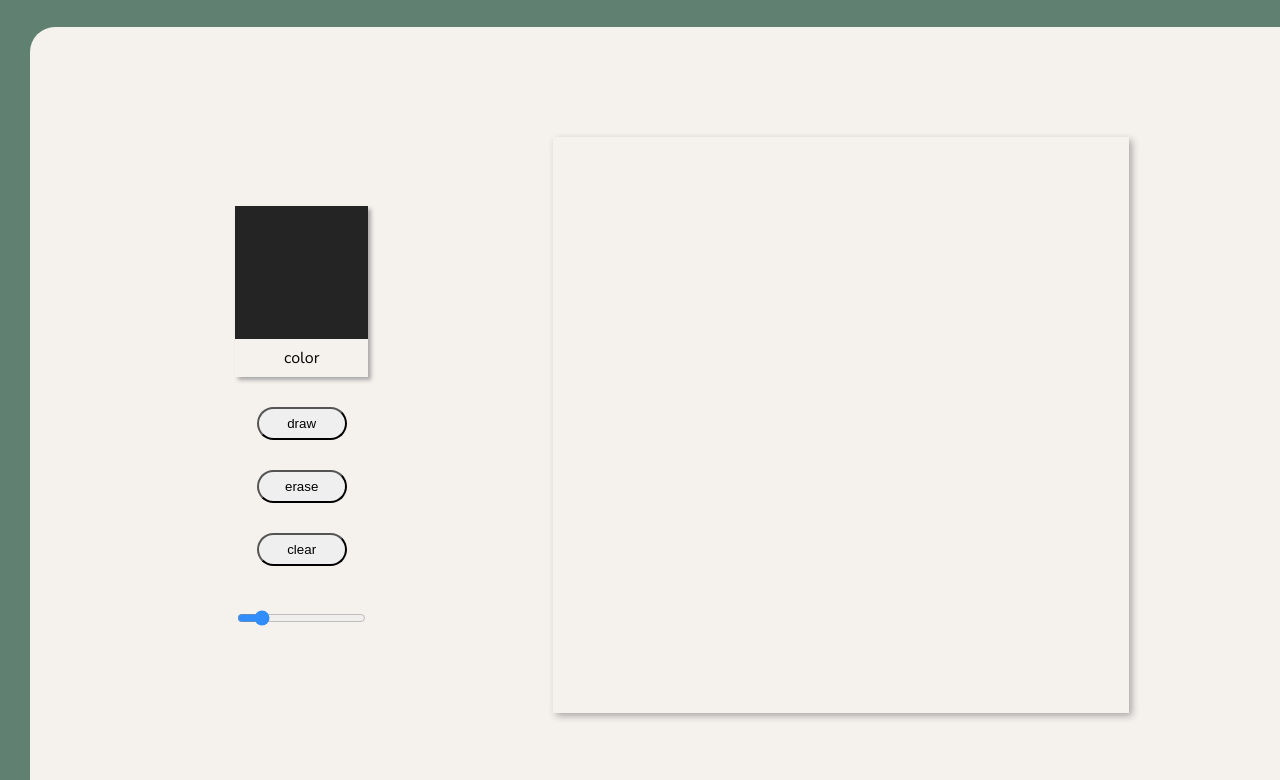
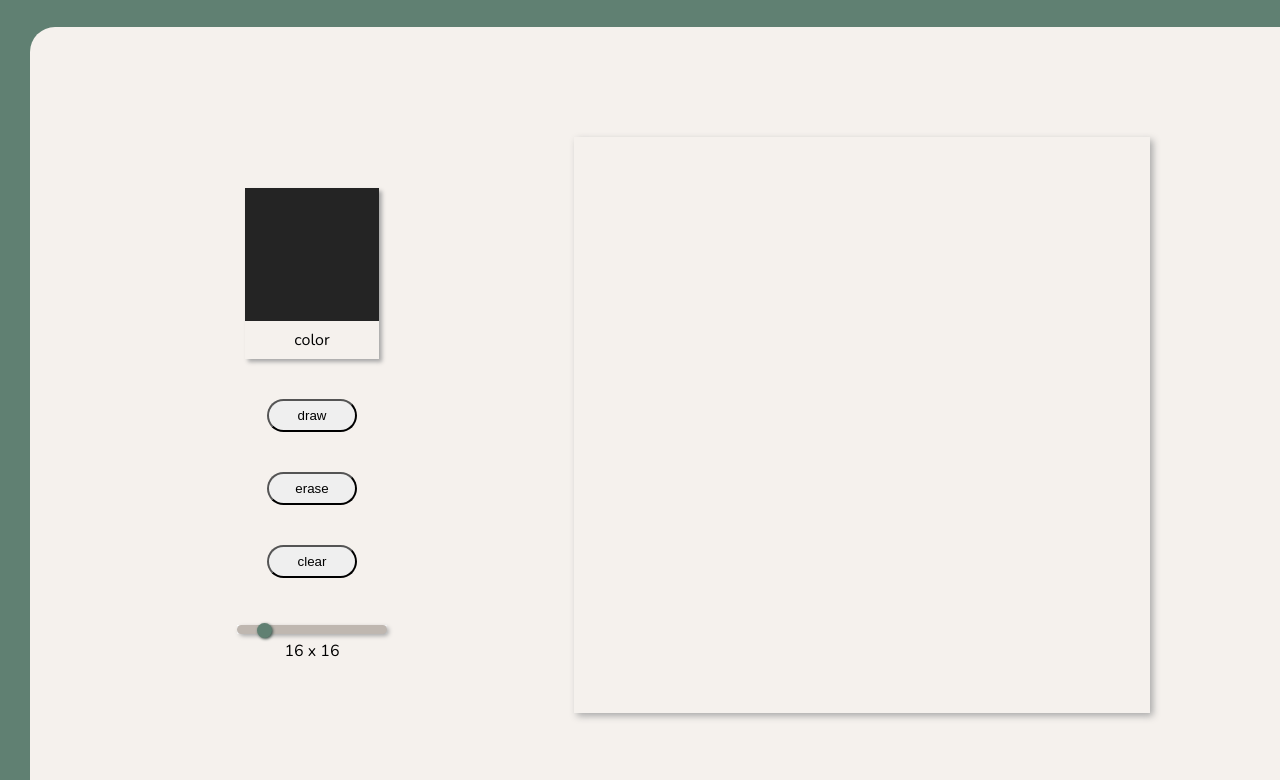
Before and after one commit to yipqp/etch-a-sketch, a plain HTML site: page index.html in a window 1280 px wide. Shown: the part 172-952 px from the top of the page. Drawn offline with nearby package versions, Linux system fonts and the light colour scheme.

Commit message:
Stylize range slider

```diff
--- a/index.html
+++ b/index.html
@@ -23,7 +23,7 @@
                 <button class="clear">clear</button>
                 <div class="slider-container">
                     <input type="range" min="1" max="100" value="16" class="grid-slider">
-                    <div class="output"></div>
+                    <output>16 x 16</output>
                 </div>
             </div>
             <div class="grid-container"></div>
--- a/script.js
+++ b/script.js
@@ -1,5 +1,5 @@
 const gridContainer = document.querySelector(".grid-container");
-const output = document.querySelector(".output");
+const output = document.querySelector("output");
 const gridSlider = document.querySelector(".grid-slider");
 const colorPicker = document.querySelector(".color-picker");
 const drawButton = document.querySelector(".draw");
@@ -10,6 +10,7 @@ let color = "#242424";
 let isDrawing = false;
 
 gridSlider.addEventListener("change", updateGrid);
+gridSlider.addEventListener("input", displayOutput);
 colorPicker.addEventListener("change", changeColor);
 drawButton.addEventListener("click", enableDraw);
 eraseButton.addEventListener("click", enableErase);
@@ -41,8 +42,13 @@ function updateGrid() {
         }
         gridContainer.appendChild(gridRow);
     }
+
 }
 
+function displayOutput(e) {
+    let input = e.target.value;
+    output.textContent = input + " x " + input;
+}
 
 function makeSquare() {
     const gridSquare = document.createElement("div");
@@ -67,11 +73,4 @@ function makeRow() {
     return gridRow;
 }
 
-for (let i = 0; i < 16; i++) {
-    let gridRow = makeRow();
-    for (let j = 0; j < 16; j++) {
-        const gridSquare = makeSquare();
-        gridRow.appendChild(gridSquare);
-    }
-    gridContainer.appendChild(gridRow);
-}
+updateGrid();
--- a/style.css
+++ b/style.css
@@ -17,12 +17,10 @@ body {
     display: flex;
     justify-content: center;
     align-items: center;
-
 }
 
 .body-container {
     flex-flow: column wrap;
-
 }
 
 .header {
@@ -43,10 +41,9 @@ body {
     margin: 30px;
 }
 
-
 .function-container {
     flex-direction: column;
-    gap: 30px;
+    gap: 40px;
     padding: 25px;
     max-width: 200px;
 }
@@ -55,7 +52,6 @@ button {
     padding: 7px 25px;
     border-radius: 20px;
     width: 90px;
-
 }
 
 .color-container {
@@ -85,18 +81,19 @@ button {
     padding: 8px;
 }
 
+output {
+    display: block;
+    text-align: center;
+}
 
 .footer {
-    background-color: #465D54;
-    margin-top: 50px;
-    padding: 15px;
-    align-self: stretch;
+    color: #F5F1ED;
+    padding: 20px;
 }
 
 .grid-container {
     width: 36em;
     min-width: 18em;
-    /* height: 36em; */
     aspect-ratio: 1/1;
     display: flex;
     flex: 0 1 auto;
@@ -117,16 +114,27 @@ button {
     flex-wrap: wrap;
 }
 
-
-.grid-slider {
-    background: #d3d3d3;
-    height: 3em;
-    border-radius: 5em;
-    outline: none;
-    opacity: 0.8;
-    transition: opacity 0.2s;
+input[type=range] {
+    -webkit-appearance: none;
+    width: 150px;
 }
 
-.grid-slider:hover {
-    opacity: 1;
+input[type=range]::-webkit-slider-runnable-track {
+    cursor: pointer;
+    background: #BFB7B0;
+    box-shadow: 2px 2px 4px #a9a9a9;
+    height: 9px;
+    border-radius: 10px;
 }
+
+input[type=range]::-webkit-slider-thumb {
+    -webkit-appearance: none;
+    width: 15px;
+    height: 15px;
+    border-radius: 12px;
+    background-color: #608072;
+    margin-top: -2px;
+    box-shadow: 1px 1px 3px #3D514A;
+}
+
+input[type=range]::-webkit-slider-thumb:
```
